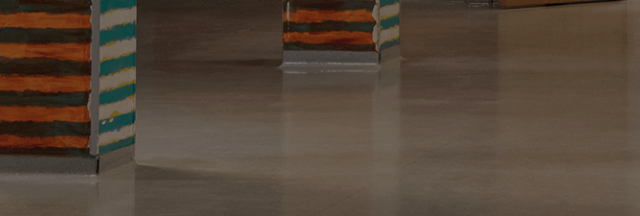
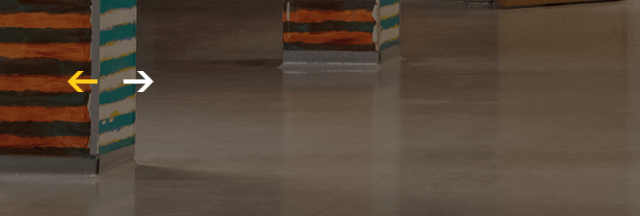
Before and after one commit to annabala/university-website, a website: page index.html in a window 1280 px wide. Shown: the part 584-800 px from the top of the page, 0-640 px from the left. Drawn offline with Linux system fonts and the light colour scheme; some packages are replaced by stand-ins of ours; the site is published under a folder, as on GitHub Pages, so addresses that start at the root find nothing; files whose address does not match are found by name; a web font is replaced by a local one.

Commit message:
img problem solving

```diff
--- a/assets/js/map.js
+++ b/assets/js/map.js
@@ -183,7 +183,7 @@
     };
     const myOptions = { zoom: 18, center: place, disableDefaultUI: true, styles: stylesArray};
     const map = new google.maps.Map(document.getElementById('map'), myOptions);
-    const icon = '/assets/img/marker.png';
+    const icon = 'assets/img/marker.png';
     var marker = new google.maps.Marker({
       position: place,
       map: map,
--- a/assets/sass/components/_carousel.scss
+++ b/assets/sass/components/_carousel.scss
@@ -162,14 +162,14 @@
     }
     &-next {
       &::before {
-        content: url('/img/arrow-next.png');
+        content: url('assets/img/arrow-next.png');
       }
     }
     &-prev {
       margin: 0 10px 0 0;
 
       &::before {
-        content: url('/img/arrow-prev.png');
+        content: url('assets/img/arrow-prev.png');
       }
     }
   }
```
Also changed, not shown: assets/css/style.css.
